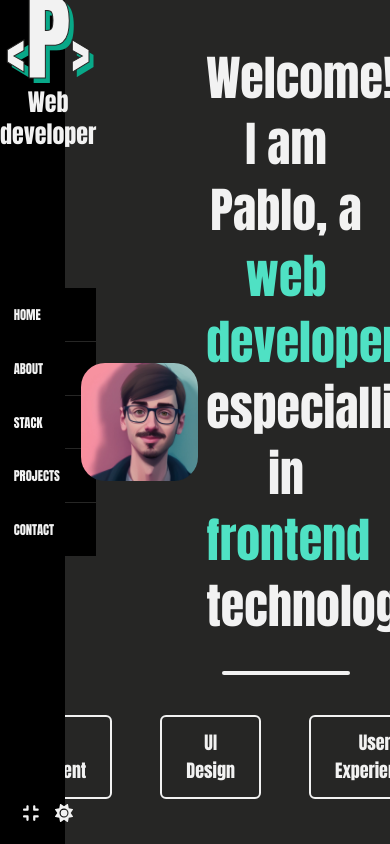
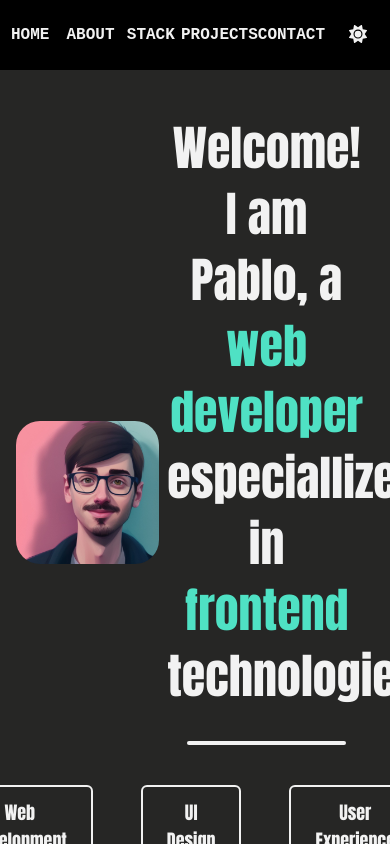
Before and after one commit to pabloff95/portfolio, a React (Vite) app: page / in a window 390 px wide. Built offline with nearby package versions, Linux system fonts and the light colour scheme.

Commit message:
Add responsivity to layout and side menu buttons

```diff
--- a/src/components/basic-components/Logo.tsx
+++ b/src/components/basic-components/Logo.tsx
@@ -5,9 +5,9 @@ const Logo: React.FC = () => {
   return (
     <div className="w-full flex gap-2 font-impact">
       <Link className="font-logo m-auto" to="/">
-        <span className="text-6xl">&#60;</span>
-        <span className="text-8xl">P</span>
-        <span className="text-6xl">&#62;</span>
+        <span className="text-2xl md:text-4xl lg:text-6xl">&#60;</span>
+        <span className="text-5xl md:text-6xl lg:text-8xl">P</span>
+        <span className="text-2xl md:text-4xl lg:text-6xl">&#62;</span>
       </Link>
     </div>
   );
--- a/src/components/layout/Layout.tsx
+++ b/src/components/layout/Layout.tsx
@@ -36,7 +36,7 @@ export default function Layout() {
   };
 
   return (
-    <div className="h-[100vh] w-[100vw] grid grid-cols-12 overflow-hidden">
+    <div className="h-[100vh] w-[100vw] grid grid-rows-12 md:grid-cols-12 overflow-hidden">
       {displayMenu && (
         <SideMenu
           setDisplayMenu={setDisplayMenu}
@@ -45,8 +45,8 @@ export default function Layout() {
         />
       )}
       <main
-        className={`relative ${
-          displayMenu ? "col-span-10" : "col-span-12"
+        className={`h-[100vh] relative ${
+          displayMenu ? "col-span-11 md:col-span-10" : "col-span-12"
         } overflow-y-auto`}
       >
         {!displayMenu && (
--- a/src/components/layout/Side-menu.tsx
+++ b/src/components/layout/Side-menu.tsx
@@ -14,25 +14,25 @@ const SideMenu: React.FC<SideMenuProps> = ({
   displayDarkMode,
 }) => {
   return (
-    <aside className="h-[100vh] col-span-2 bg-secondary-background grid grid-rows-6">
-      <section className="row-span-1">
+    <aside className="row-span-1 md:col-span-2 grid grid-cols-6 md:grid-cols-1 md:grid-rows-6 md:h-[100vh] w-[100vw] md:w-auto bg-secondary-background">
+      <section className="hidden min-[580px]:block row-span-1">
         <div className="h-full font-impact text-2xl flex flex-col justify-center text-center">
           <Logo />
-          <p>Web developer</p>
+          <p className="hidden lg:block">Web developer</p>
         </div>
       </section>
-      <section className="row-span-4 flex flex-col gap justify-center items-center">
+      <section className="col-span-5 min-[580px]:col-span-4 md:row-span-4 flex md:flex-col gap justify-center items-center">
         <MenuButton to="/" text="HOME" />
         <MenuButton to="/about" text="ABOUT" />
         <MenuButton to="/stack" text="STACK" />
         <MenuButton to="/projects" text="PROJECTS" />
         <MenuButton to="/contact" text="CONTACT" />
       </section>
-      <section className="row-span-1 flex items-end">
+      <section className="row-span-1 flex items-center md:items-end">
         <div className="w-full p-4 flex justify-center text-lg gap-4">
           <button
             type="button"
-            className="h-1"
+            className="hidden md:block h-1"
             onClick={() => setDisplayMenu(false)}
           >
             <FaIcon icon="fa-compress" />
--- a/src/styles/components/layout/menu-button.css
+++ b/src/styles/components/layout/menu-button.css
@@ -1,11 +1,10 @@
 .menu-button {
   width: 100%;
   height: max-content;
-  padding: 2vh 1vw 2vh 3.5vw;
-  font-size: 1.5vmax;
+  padding: 2vh 0;
+  font-size: 1.5rem;
   font-weight: 600;
   cursor: pointer;
-  box-shadow: inset 0px 0px 0px var(--primary-element-dark);
   border: 0px;
   margin: 0.5% 0;
   /*Prepare background color transition on mouse hover*/
@@ -15,7 +14,7 @@
   background-size: 250%;
   transition: 0.5s ease-out;
   font-family: var(--font-impact);
-  text-align: left;
+  text-align: center;
 }
 
 .menu-button:hover {
@@ -24,3 +23,27 @@
 
   color: var(--primary-element-lighter-contrast);
 }
+
+@media (width <= 580px) {
+  .menu-button {
+    padding: 0;
+    font-size: 1rem;
+    background-size: 100%;
+    background: var(--secondary-background);
+    transition: unset;
+    margin: 0;
+    font-family: "Courier New", Courier, monospace;
+  }
+}
+
+@media (580px < width < 768px) {
+  .menu-button {
+    margin: 0;
+    padding: 0;
+    background: var(--secondary-background);
+    transition: unset;
+    font-size: 1rem;
+    font-weight: 200;
+    background-size: 100%;
+  }
+}
```
